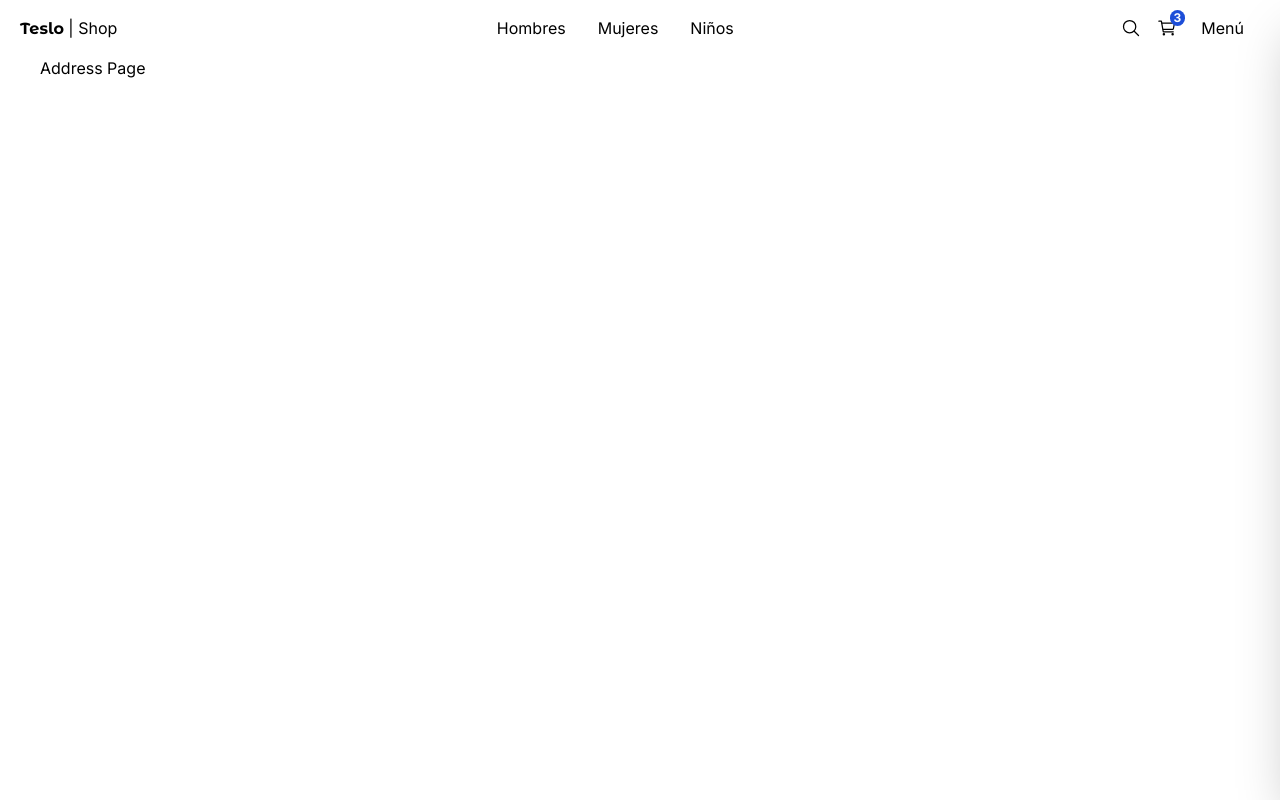
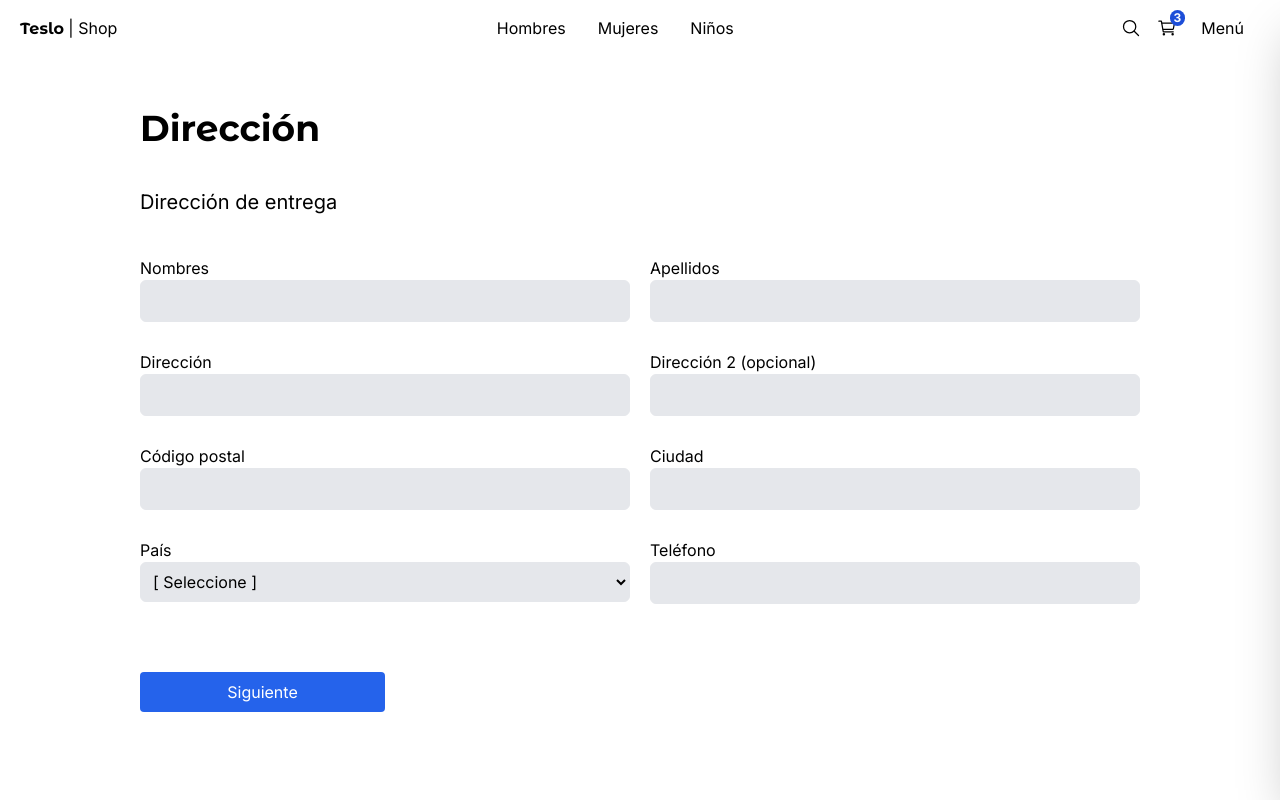
Before and after one commit to JCUrquiza/E-Commerce, a Next.js app: page /checkout/address in a window 1280 px wide. Built offline with nearby package versions, Linux system fonts and the light colour scheme.

Commit message:
Finish checkout address page

```diff
--- a/src/app/(shop)/checkout/address/page.tsx
+++ b/src/app/(shop)/checkout/address/page.tsx
@@ -1,9 +1,96 @@
-import React from 'react';
+import Link from 'next/link';
+import { Title } from '@/components';
 
-export default function () {
+export default function() {
+
     return (
-        <div>
-            <h1>Address Page</h1>
+
+        <div className="flex flex-col sm:justify-center sm:items-center mb-72 px-10 sm:px-0">
+
+            <div className="w-full  xl:w-[1000px] flex flex-col justify-center text-left">
+
+                <Title title="Dirección" subtitle="Dirección de entrega" />
+
+                <div className="grid grid-cols-1 gap-2 sm:gap-5 sm:grid-cols-2">
+
+                   <div className="flex flex-col mb-2">
+                        <span>Nombres</span>
+                        <input
+                            type="text"
+                            className="p-2 border rounded-md bg-gray-200"
+                        />
+                    </div>
+
+                    <div className="flex flex-col mb-2">
+                        <span>Apellidos</span>
+                        <input
+                            type="text"
+                            className="p-2 border rounded-md bg-gray-200"
+                        />
+                    </div>
+
+                    <div className="flex flex-col mb-2">
+                        <span>Dirección</span>
+                        <input
+                            type="text"
+                            className="p-2 border rounded-md bg-gray-200"
+                        />
+                    </div>
+
+                    <div className="flex flex-col mb-2">
+                        <span>Dirección 2 (opcional)</span>
+                        <input
+                            type="text"
+                            className="p-2 border rounded-md bg-gray-200"
+                        />
+                    </div>
+
+                    <div className="flex flex-col mb-2">
+                        <span>Código postal</span>
+                        <input
+                            type="text"
+                            className="p-2 border rounded-md bg-gray-200"
+                        />
+                    </div>
+
+                    <div className="flex flex-col mb-2">
+                        <span>Ciudad</span>
+                        <input
+                            type="text"
+                            className="p-2 border rounded-md bg-gray-200"
+                        />
+                    </div>
+
+                    <div className="flex flex-col mb-2">
+                        <span>País</span>
+                        <select
+                            className="p-2 border rounded-md bg-gray-200"
+                        >
+                            <option value="">[ Seleccione ]</option>
+                            <option value="CRI">Costa Rica</option>
+                        </select>
+                    </div>
+
+                    <div className="flex flex-col mb-2">
+                        <span>Teléfono</span>
+                        <input
+                            type="text"
+                            className="p-2 border rounded-md bg-gray-200"
+                        />
+                    </div>
+
+                    <div className="flex flex-col mb-2 sm:mt-10">
+                        <Link
+                            href='/checkout'
+                            className="btn-primary flex w-full sm:w-1/2 justify-center ">
+                            Siguiente
+                        </Link>
+                    </div>
+
+                </div>
+
+            </div>
+
         </div>
-    )
+    );
 }
```
